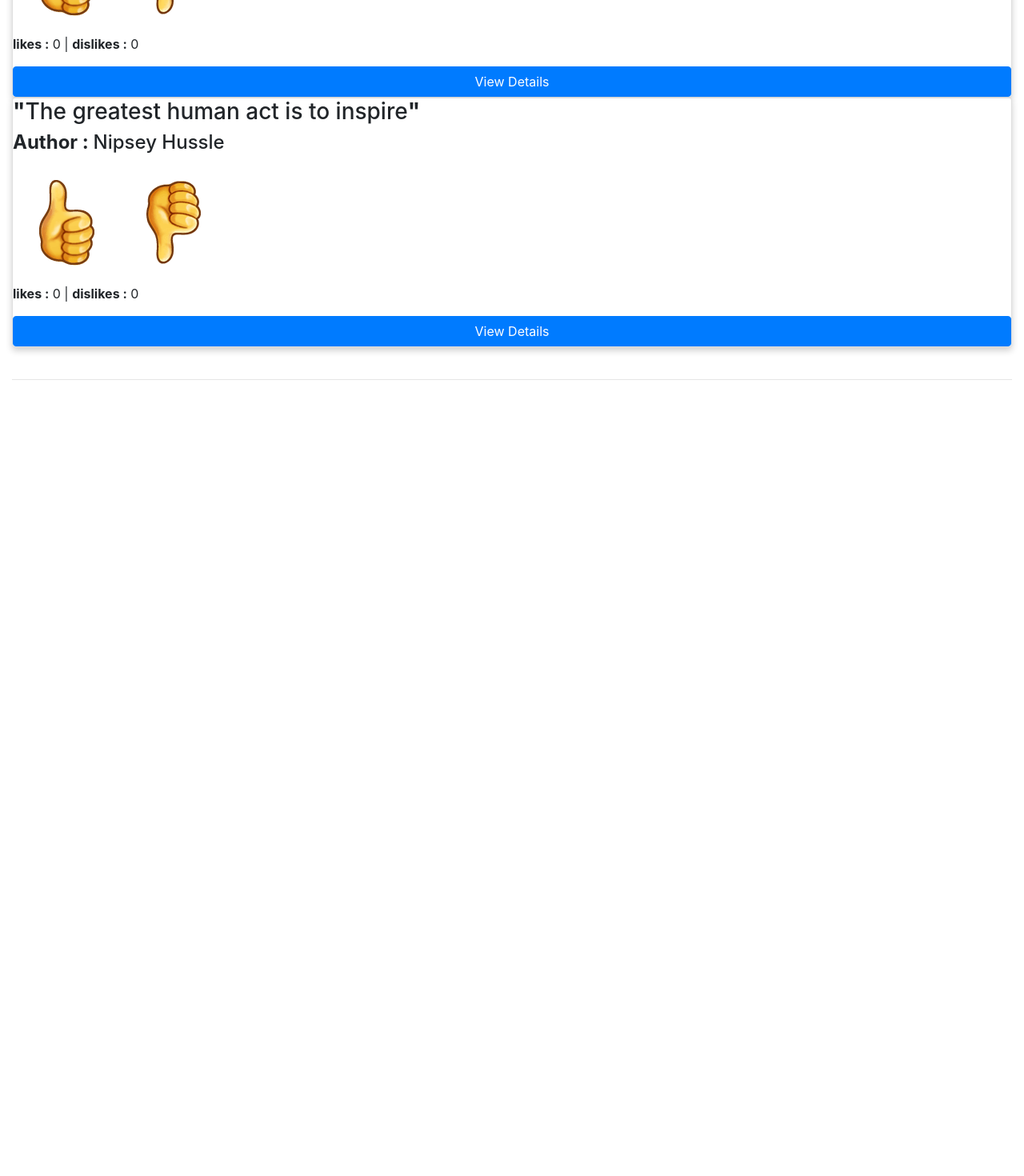
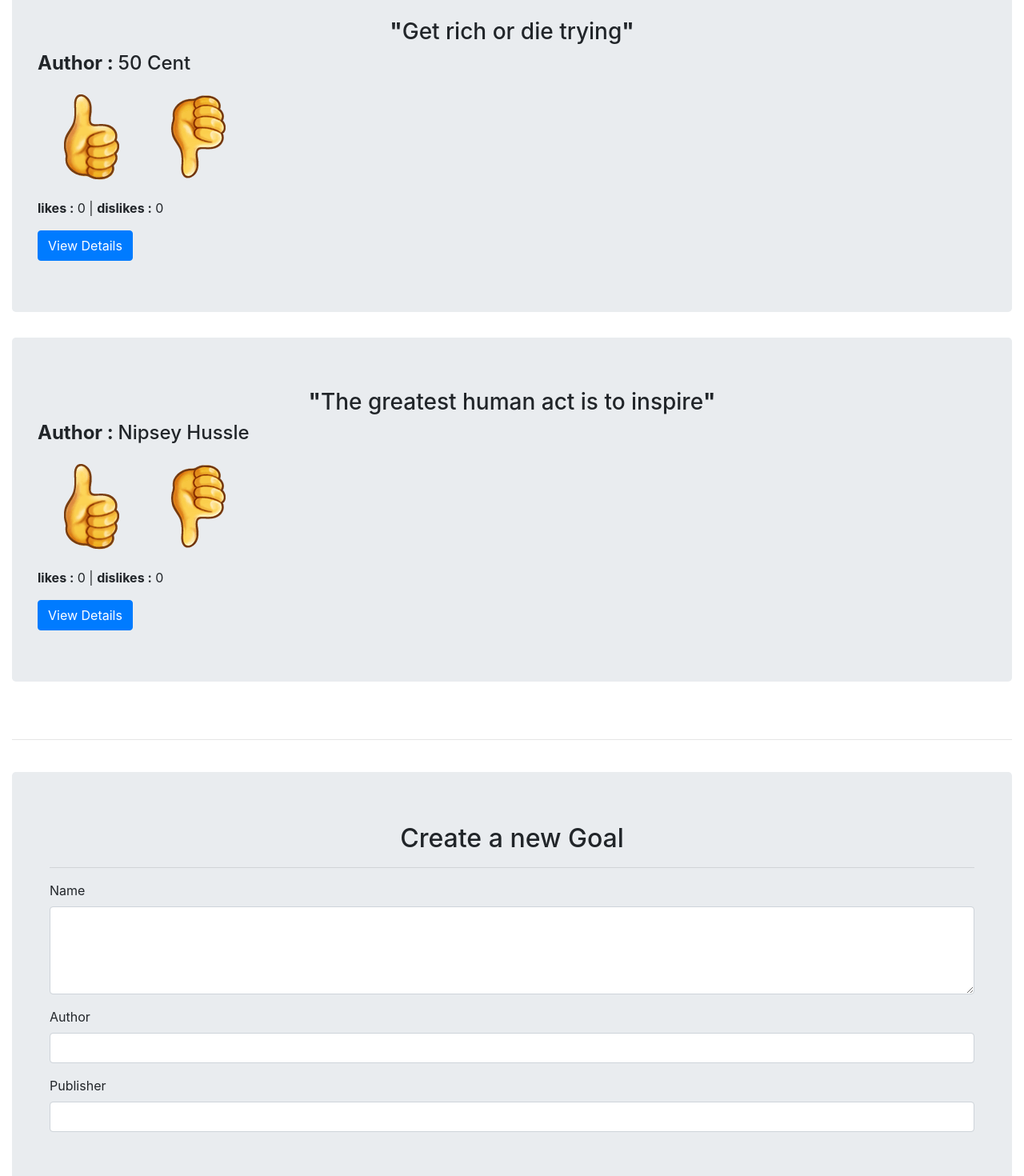
Before and after one commit to maghanga/Quotes, an Angular app: page / in a window 1280 px wide. Shown: the part 640-2110 px from the top of the page at 80% size. Before the commit the page ends 1155 px from the top, so only its background shows below. Built offline with nearby package versions, Linux system fonts and the light colour scheme.

Commit message:
emit the addQuote event from the quote-form component to the quote component

```diff
--- a/src/app/quote-form/quote-form.component.html
+++ b/src/app/quote-form/quote-form.component.html
@@ -1 +1,27 @@
-<p>quote-form works!</p>
+<div class="container-fluid">
+        <h2 class="text-center">Create a new Goal</h2>
+        <hr>
+        <form>
+
+            <div class="form-group">
+
+                <label for="description">Name</label>
+                <textarea class="form-control" id="name" rows="4" required></textarea>
+
+            </div>
+
+            <div class="form-group">
+
+                <label for="name">Author</label>
+                <input type="text" required class="form-control" id="author">
+
+            </div>
+
+            <div class="form-group">
+
+                    <label for="name">Publisher</label>
+                    <input type="text" required class="form-control" id="publisher">
+
+            </div>
+        </form>
+      </div>
--- a/src/app/quote-form/quote-form.component.ts
+++ b/src/app/quote-form/quote-form.component.ts
@@ -1,4 +1,5 @@
-import { Component, OnInit } from '@angular/core';
+import { Component, OnInit, Output, EventEmitter } from '@angular/core';
+import { Quote } from '../quote'
 
 @Component({
   selector: 'app-quote-form',
@@ -7,6 +8,9 @@
 })
 export class QuoteFormComponent implements OnInit {
 
+  newQuote = new Quote(0,"","","",new Date(),0,0);
+@Output() addQuote = new EventEmitter<Quote>();
+
   constructor() { }
 
   ngOnInit() {
--- a/src/app/quote/quote.component.html
+++ b/src/app/quote/quote.component.html
@@ -1,10 +1,10 @@
 <div class="container-fluid">
-    <h1>Quotes</h1>
+    <h1 class="text-center">Quotes</h1>
 
     <br><hr><br>
 
-        <div class="card"  *ngFor='let quote of quotes;let i = index'>
-            <h3 class="quote"><span class="quote"><strong>"</strong>{{quote.name}}<strong>"</strong></span></h3>
+        <div class="jumbotron"  *ngFor='let quote of quotes;let i = index'>
+            <h3 class="quote text-center"><span class="quote"><strong>"</strong>{{quote.name}}<strong>"</strong></span></h3>
 
             <h4><blockquote><strong>Author : </strong> {{quote.author}}</blockquote></h4>
 
@@ -22,8 +22,8 @@
 
         <br><hr><br>
 
-        <div>
-
+        <div class="jumbotron">
+            <app-quote-form (addQuote)="addNewQuote($event)"></app-quote-form>
         </div>
 
   </div>
```
